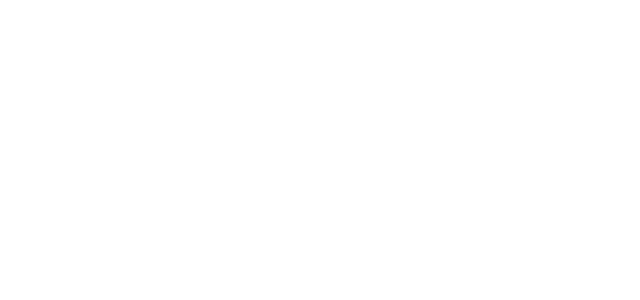
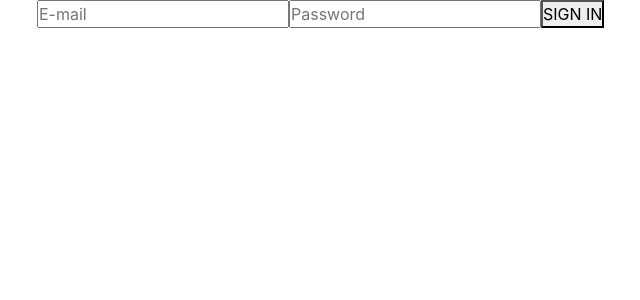
Before and after one commit to AdamLandfrasz/jotter-frontend, a React (Create React App) app: page / in a window 1280 px wide. Shown: the top 300 px of the page, without its empty margins (48-688 px from the left). Built offline with nearby package versions, Linux system fonts and the light colour scheme.

Commit message:
implemented Login component

```diff
--- a/src/components/Login.js
+++ b/src/components/Login.js
@@ -1,7 +1,54 @@
-import React from "react";
+import React, { useState } from "react";
+import { Redirect } from "react-router-dom";
+import { useCookies } from "react-cookie";
+import axios from "axios";
 
 function Login() {
-  return <div></div>;
+  const [cookies, setCookie] = useCookies(["user"]);
+  const [email, setEmail] = useState("");
+  const [password, setPassword] = useState("");
+
+  const handleSubmit = async (e) => {
+    e.preventDefault();
+    try {
+      const response = await axios.post(
+        `${process.env.REACT_APP_API_URL}/auth/login`,
+        { email, password },
+        { withCredentials: true }
+      );
+      if (response.data.success) {
+        const user = response.data.existingUser;
+        setCookie("user", { id: user._id, email: user.email });
+      }
+    } catch (e) {
+      console.log(e);
+    }
+  };
+
+  return cookies.user ? (
+    <Redirect to="/" />
+  ) : (
+    <form onSubmit={handleSubmit}>
+      <input
+        type="text"
+        autoComplete="off"
+        name="email"
+        id="login-email"
+        placeholder="E-mail"
+        required
+        onChange={(e) => setEmail(e.target.value)}
+      />
+      <input
+        type="password"
+        name="password"
+        id="login-password"
+        placeholder="Password"
+        required
+        onChange={(e) => setPassword(e.target.value)}
+      />
+      <button type="submit">SIGN IN</button>
+    </form>
+  );
 }
 
 export default Login;
```
